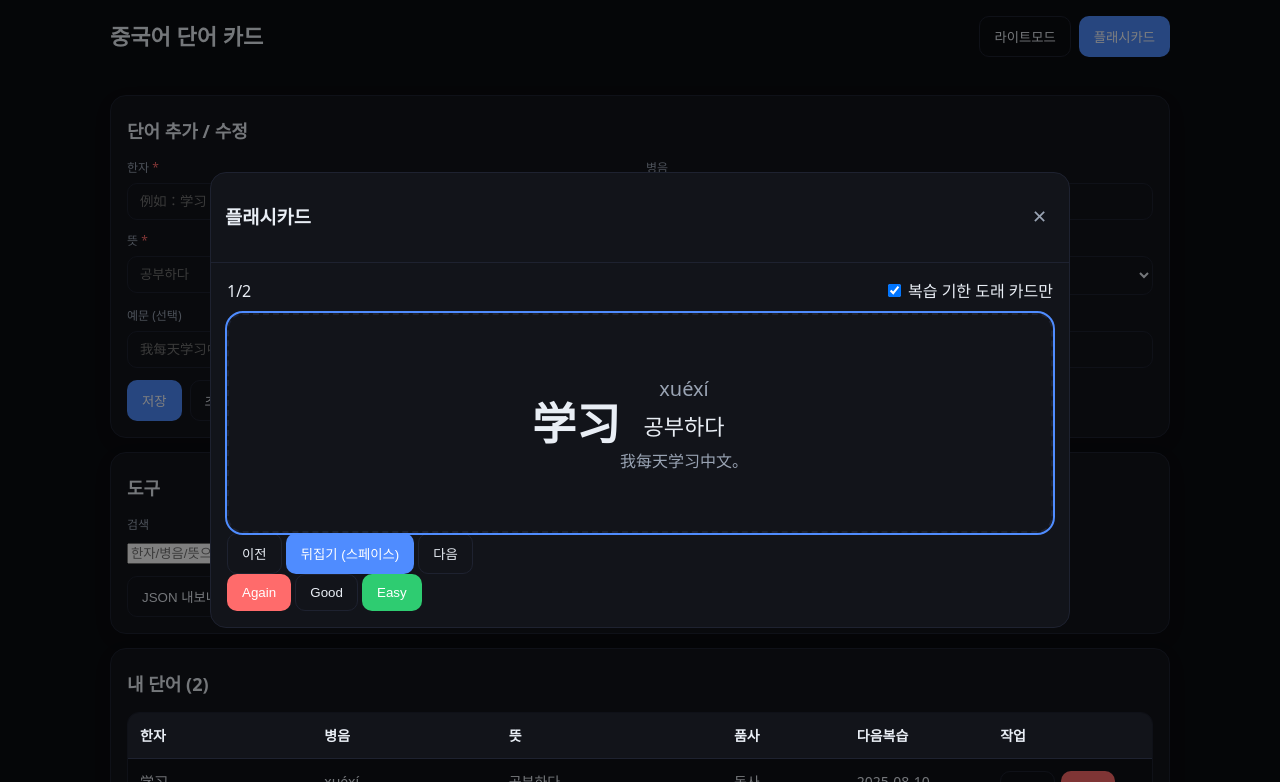
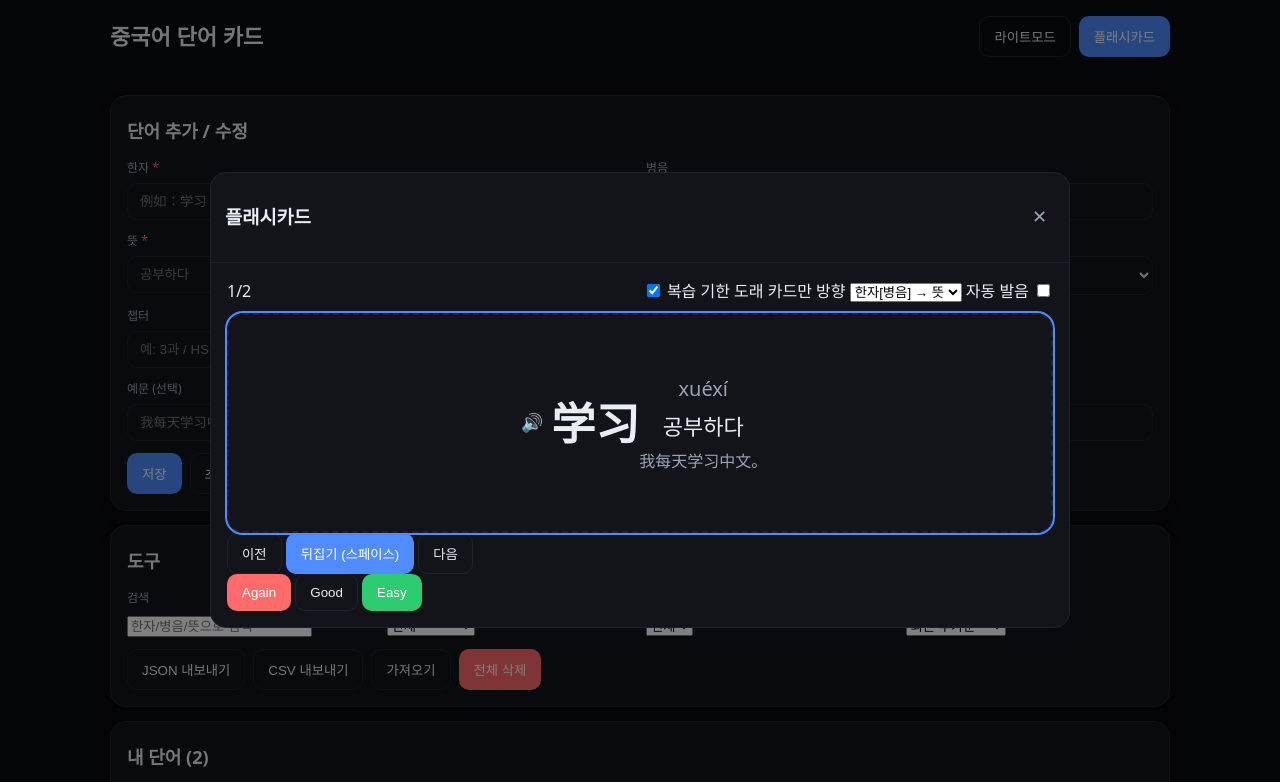
Before and after one commit to dalmook/cnworddalbong, a plain HTML site: page index.html in a window 1280 px wide. Both pictures are taken after a click on the button "플래시카드". Shown: the top 782 px of the page. Drawn offline with Linux system fonts and the light colour scheme.

Commit message:
Update index.html

```diff
--- a/index.html
+++ b/index.html
@@ -35,6 +35,161 @@
             <input id="meaning" required placeholder="공부하다" />
           </div>
           <div class="field">
+            <label for="pos">품사</label>
+            <select id="pos">
+              <option value="">— 선택 —</option>
+              <option>명사</option>
+              <option>동사</option>
+              <option>형용사</option>
+              <option>부사</option>
+              <option>형태소/기타</option>
+            </select>
+          </div>
+          <div class="field">
+            <label for="chapter">챕터</label>
+            <input id="chapter" placeholder="예: 3과 / HSK4 / 내 리스트" />
+          </div>
+          <div class="field col-span-2">
+            <label for="example">예문 (선택)</label>
+            <input id="example" placeholder="我每天学习中文。" />
+          </div>
+        </div>
+        <div class="form-actions">
+          <button type="submit" class="btn primary" id="saveBtn">저장</button>
+          <button type="button" class="btn" id="resetBtn">초기화</button>
+        </div>
+      </form>
+    </section>
+
+    <!-- 도구들 -->
+    <section class="card">
+      <h2>도구</h2>
+      <div class="tools">
+        <div class="tool">
+          <label for="search">검색</label>
+          <input id="search" placeholder="한자/병음/뜻으로 검색" />
+        </div>
+        <div class="tool">
+          <label for="filterPos">품사</label>
+          <select id="filterPos">
+            <option value="">전체</option>
+            <option>명사</option>
+            <option>동사</option>
+            <option>형용사</option>
+            <option>부사</option>
+            <option>형태소/기타</option>
+          </select>
+        </div>
+        <div class="tool">
+          <label for="filterChapter">챕터</label>
+          <select id="filterChapter">
+            <option value="">전체</option>
+            <!-- 동적 옵션 -->
+          </select>
+        </div>
+        <div class="tool">
+          <label for="sortBy">정렬</label>
+          <select id="sortBy">
+            <option value="recent">최근 추가순</option>
+            <option value="hanzi">한자 가나다</option>
+            <option value="priority">학습 우선순위</option>
+          </select>
+        </div>
+        <div class="tool buttons">
+          <input type="file" id="importFile" accept=".json,.csv" hidden />
+          <button id="exportJsonBtn" class="btn">JSON 내보내기</button>
+          <button id="exportCsvBtn" class="btn">CSV 내보내기</button>
+          <button id="importBtn" class="btn">가져오기</button>
+          <button id="clearAllBtn" class="btn danger">전체 삭제</button>
+        </div>
+      </div>
+    </section>
+
+    <!-- 목록 -->
+    <section class="card">
+      <h2>내 단어 (<span id="wordCount">0</span>)</h2>
+      <div class="table-wrap">
+        <table class="table" id="wordTable">
+          <thead>
+            <tr>
+              <th style="width: 16%">한자</th>
+              <th style="width: 16%">병음</th>
+              <th style="width: 22%">뜻</th>
+              <th style="width: 10%">품사</th>
+              <th style="width: 12%">챕터</th>
+              <th style="width: 12%">다음복습</th>
+              <th style="width: 12%">작업</th>
+            </tr>
+          </thead>
+          <tbody id="wordTbody"></tbody>
+        </table>
+      </div>
+    </section>
+  </main>
+
+  <!-- 플래시카드 모달 -->
+  <div id="flashcardModal" class="modal hidden" role="dialog" aria-modal="true" aria-labelledby="flashTitle">
+    <div class="modal-content">
+      <div class="modal-header">
+        <h3 id="flashTitle">플래시카드</h3>
+        <button id="closeFlashBtn" class="icon-btn" aria-label="닫기">✕</button>
+      </div>
+      <div class="modal-body">
+        <div class="flash-top">
+          <div class="flash-progress">
+            <span id="flashIndex">0</span>/<span id="flashTotal">0</span>
+          </div>
+          <div class="flash-filters">
+            <label>
+              <input type="checkbox" id="dueOnly" checked />
+              복습 기한 도래 카드만
+            </label>
+            <label class="ml8">
+              방향
+              <select id="cardDirection">
+                <option value="hanziToMeaning">한자[병음] → 뜻</option>
+                <option value="meaningToHanzi">뜻 → 한자[병음]</option>
+              </select>
+            </label>
+            <label class="ml8">
+              자동 발음
+              <input type="checkbox" id="autoSpeak" />
+            </label>
+          </div>
+        </div>
+
+        <div id="flashcard" class="flashcard" tabindex="0" aria-live="polite">
+          <button id="speakBtn" class="icon-btn speak-btn" title="발음 재생" aria-label="발음 재생">🔊</button>
+          <div class="front" id="flashFront">—</div>
+          <div class="back" id="flashBack">
+            <div class="pinyin" id="flashPinyin">—</div>
+            <div class="meaning" id="flashMeaning">—</div>
+            <div class="example" id="flashExample">—</div>
+          </div>
+        </div>
+
+        <div class="flash-actions">
+          <button class="btn" id="prevCardBtn">이전</button>
+          <button class="btn primary" id="flipCardBtn">뒤집기 (스페이스)</button>
+          <button class="btn" id="nextCardBtn">다음</button>
+        </div>
+        <div class="flash-grade">
+          <button class="btn danger" id="gradeAgain">Again</button>
+          <button class="btn" id="gradeGood">Good</button>
+          <button class="btn success" id="gradeEasy">Easy</button>
+        </div>
+        <p class="tts-note" id="ttsNote" hidden>⚠️ 이 브라우저는 음성합성을 지원하지 않거나 중국어(zh-CN) 음성이 없을 수 있어요.</p>
+      </div>
+    </div>
+  </div>
+
+  <footer class="app-footer">
+    <small>로컬 저장됨 · GitHub Pages에서 그대로 동작</small>
+  </footer>
+
+  <script src="script.js"></script>
+</body>
+</html>          <div class="field">
             <label for="pos">품사</label>
             <select id="pos">
               <option value="">— 선택 —</option>
```
